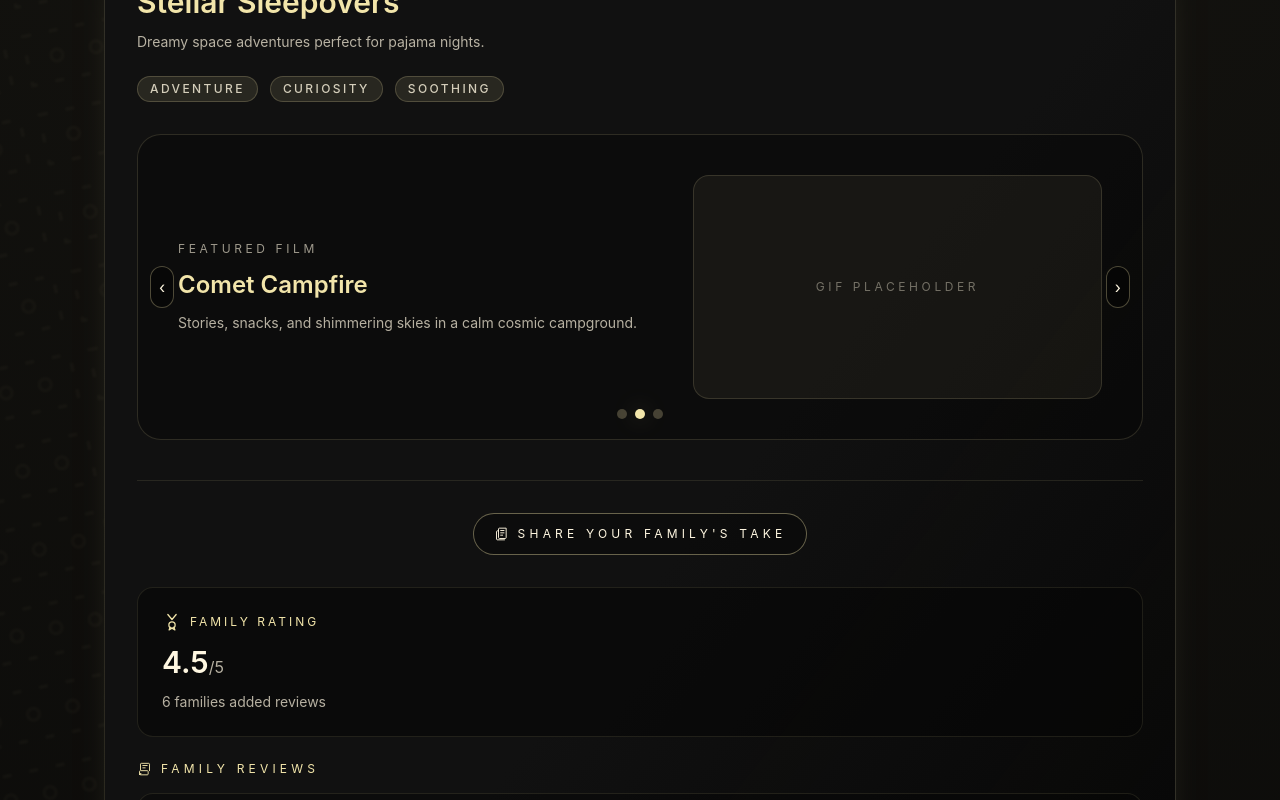
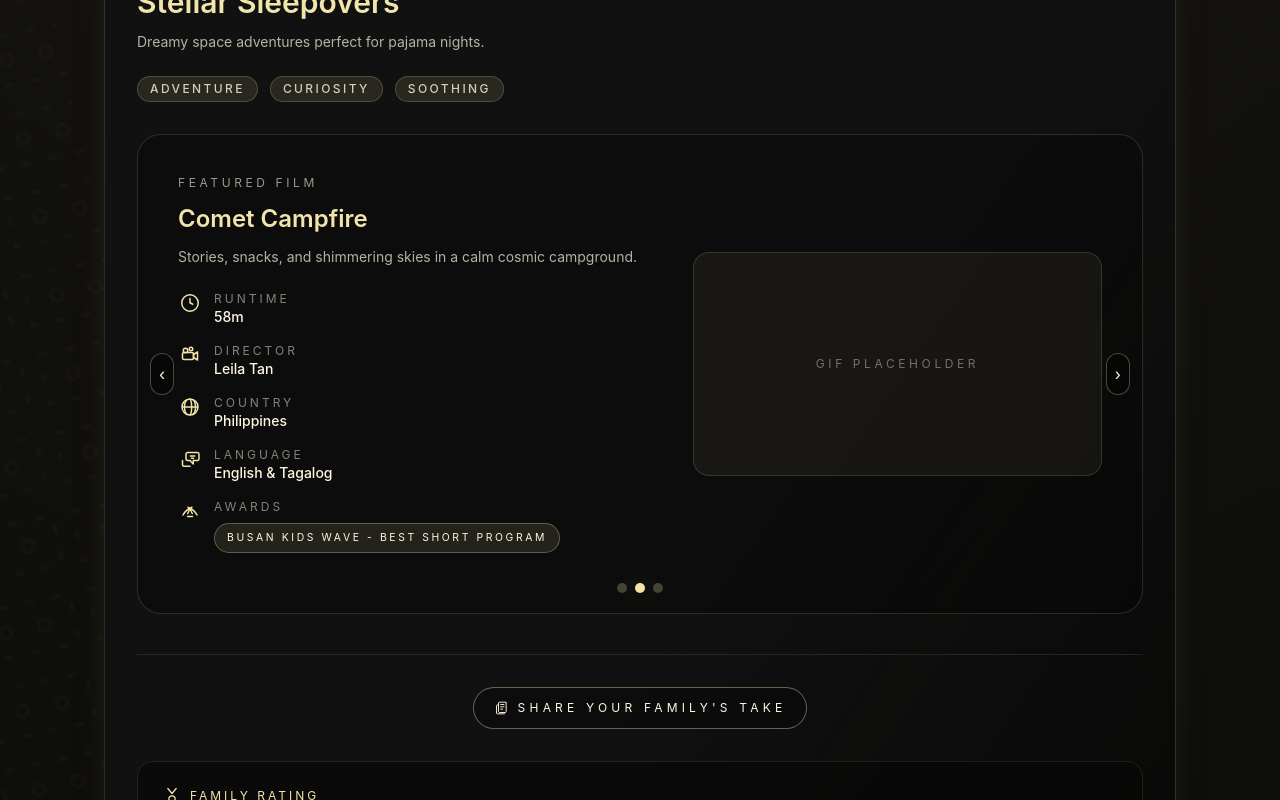
Before and after one commit to xavierchen0/cw-famjam-demo, a React (Vite) app: page / in a window 1280 px wide. Shown: the part 740-1540 px from the top of the page. Built offline with nearby package versions, Linux system fonts and the light colour scheme.

Commit message:
feat: add additional fields to film cards

```diff
--- a/src/App.jsx
+++ b/src/App.jsx
@@ -227,6 +227,126 @@ const IconBook = ({ className }) => (
   </svg>
 );
 
+const IconDirector = ({ className }) => (
+  <svg
+    className={className}
+    viewBox="0 0 24 24"
+    fill="none"
+    xmlns="http://www.w3.org/2000/svg"
+    aria-hidden="true"
+  >
+    <circle
+      cx="7.5"
+      cy="7.5"
+      r="2.25"
+      stroke="currentColor"
+      strokeWidth="1.5"
+    />
+    <circle
+      cx="13"
+      cy="6"
+      r="1.75"
+      stroke="currentColor"
+      strokeWidth="1.5"
+    />
+    <rect
+      x="4.5"
+      y="9.5"
+      width="11"
+      height="7"
+      rx="1.5"
+      stroke="currentColor"
+      strokeWidth="1.5"
+    />
+    <path
+      d="M15.5 11.5 19.5 9v8l-4-2.5V11.5Z"
+      stroke="currentColor"
+      strokeWidth="1.5"
+      strokeLinecap="round"
+      strokeLinejoin="round"
+    />
+  </svg>
+);
+
+const IconGlobe = ({ className }) => (
+  <svg
+    className={className}
+    viewBox="0 0 24 24"
+    fill="none"
+    xmlns="http://www.w3.org/2000/svg"
+    aria-hidden="true"
+  >
+    <circle cx="12" cy="12" r="8" stroke="currentColor" strokeWidth="1.5" />
+    <path
+      d="M4.5 12h15M12 4c2.2 2.4 2.2 13.6 0 16M9 4.8c-1.3.9-2.5 3.4-2.5 7.2S7.7 18.4 9 19.2M15 4.8c1.3.9 2.5 3.4 2.5 7.2S16.3 18.4 15 19.2"
+      stroke="currentColor"
+      strokeWidth="1.5"
+      strokeLinecap="round"
+    />
+  </svg>
+);
+
+const IconLanguage = ({ className }) => (
+  <svg
+    className={className}
+    viewBox="0 0 24 24"
+    fill="none"
+    xmlns="http://www.w3.org/2000/svg"
+    aria-hidden="true"
+  >
+    <path
+      d="M19.5 5.5H9.75a1.75 1.75 0 0 0-1.75 1.75v4.5a1.75 1.75 0 0 0 1.75 1.75H12l3.25 3.5v-3.5h4.25A1.75 1.75 0 0 0 21 11.75v-4.5A1.75 1.75 0 0 0 19.5 5.5Z"
+      stroke="currentColor"
+      strokeWidth="1.5"
+      strokeLinecap="round"
+      strokeLinejoin="round"
+    />
+    <path
+      d="M4.5 13.5v4c0 .97.78 1.75 1.75 1.75H12"
+      stroke="currentColor"
+      strokeWidth="1.5"
+      strokeLinecap="round"
+    />
+    <path
+      d="M12.25 9h4.5M13.5 11.25h2"
+      stroke="currentColor"
+      strokeWidth="1.5"
+      strokeLinecap="round"
+    />
+  </svg>
+);
+
+const IconCannes = ({ className }) => (
+  <svg
+    className={className}
+    viewBox="0 0 24 24"
+    fill="none"
+    xmlns="http://www.w3.org/2000/svg"
+    aria-hidden="true"
+  >
+    <path
+      d="M5 16c1.8-3.6 4.8-6.3 9-7.8-2.2 1.9-3.6 4-4.3 6.4"
+      stroke="currentColor"
+      strokeWidth="1.5"
+      strokeLinecap="round"
+      strokeLinejoin="round"
+    />
+    <path
+      d="M19 16c-1.8-3.6-4.8-6.3-9-7.8 2.2 1.9 3.6 4 4.3 6.4"
+      stroke="currentColor"
+      strokeWidth="1.5"
+      strokeLinecap="round"
+      strokeLinejoin="round"
+    />
+    <path
+      d="M9.5 17.5h5"
+      stroke="currentColor"
+      strokeWidth="1.5"
+      strokeLinecap="round"
+    />
+  </svg>
+);
+
 const keywordOptions = [
   "Adventure",
   "Heartwarming",
@@ -249,16 +369,31 @@ const playlistSeed = [
         title: "Moonlight Mission",
         blurb:
           "A gentle sci-fi tale about a sibling duo learning teamwork on a lunar quest.",
+        director: "Ari Vega",
+        country: "Singapore",
+        language: "English & Mandarin",
+        runtime: "1h 12m",
+        awards: ["Cannes Junior Nights - Audience Award"],
       },
       {
         title: "Comet Campfire",
         blurb:
           "Stories, snacks, and shimmering skies in a calm cosmic campground.",
+        director: "Leila Tan",
+        country: "Philippines",
+        language: "English & Tagalog",
+        runtime: "58m",
+        awards: ["Busan Kids Wave - Best Short Program"],
       },
       {
         title: "Stardust Sleepover",
         blurb:
           "A bedtime-ready short filled with lullaby melodies and floating star critters.",
+        director: "Mina Koh",
+        country: "South Korea",
+        language: "Korean",
+        runtime: "46m",
+        awards: ["Cannes Junior Nights - Official Selection"],
       },
     ],
     reviews: [
@@ -316,19 +451,39 @@ const playlistSeed = [
         title: "Popcorn Pranksters",
         blurb:
           "Two best friends rescue a cinema night with imaginative mischief.",
+        director: "Diego Martins",
+        country: "Brazil",
+        language: "Portuguese & English",
+        runtime: "1h 05m",
+        awards: ["TIFFkids - Best Ensemble Comedy"],
       },
       {
         title: "The Umbrella Parade",
         blurb:
           "Colorful umbrella creatures tumble through town with rhythmic giggles.",
+        director: "Aya Nakamori",
+        country: "Japan",
+        language: "Japanese",
+        runtime: "52m",
+        awards: ["Cannes Junior Nights - Jury Mention"],
       },
       {
         title: "Whisker Whirl",
         blurb: "A troupe of circus kittens learns timing the silly way.",
+        director: "Imani Brooks",
+        country: "United States",
+        language: "English",
+        runtime: "1h 10m",
+        awards: ["SXSW WonderKids - Audience Favorite"],
       },
       {
         title: "Balloon Buddies",
         blurb: "Short, smart, and delightfully bouncy cartoon skits.",
+        director: "Noah Feld",
+        country: "Canada",
+        language: "English & French",
+        runtime: "48m",
+        awards: ["Annecy Family Spotlight - Special Distinction"],
       },
     ],
     reviews: [
@@ -387,16 +542,31 @@ const playlistSeed = [
         title: "Lanterns in the Library",
         blurb:
           "A friendship forms while restoring a community library by lantern light.",
+        director: "Siti Rahman",
+        country: "Malaysia",
+        language: "English & Malay",
+        runtime: "1h 20m",
+        awards: ["Berlinale Generation - Crystal Bear Nominee"],
       },
       {
         title: "Garden of Small Giants",
         blurb:
           "Micro-adventures that show how little acts of kindness grow big hearts.",
+        director: "Petra Milos",
+        country: "Croatia",
+        language: "Croatian & English",
+        runtime: "54m",
+        awards: ["Cannes Junior Nights - Storytelling Award"],
       },
       {
         title: "The Bridge Builders",
         blurb:
           "An animated journey about listening, apologising, and starting fresh.",
+        director: "Linh Tran",
+        country: "Vietnam",
+        language: "Vietnamese",
+        runtime: "1h 35m",
+        awards: ["Tribeca Family - Grand Prize"],
       },
     ],
     reviews: [
@@ -524,26 +694,98 @@ function FilmCarousel({ films, autoInterval = 6000 }) {
         className="flex transition-transform duration-500 ease-out"
         style={{ transform: `translateX(-${activeIndex * 100}%)` }}
       >
-        {films.map((film) => (
-          <div key={film.title} className="min-w-full p-6 sm:p-8 lg:p-10">
+        {films.map((film) => {
+          const {
+            title,
+            blurb,
+            director,
+            country,
+            language,
+            runtime,
+            awards = [],
+          } = film;
+          const hasAwards = Array.isArray(awards) && awards.length > 0;
+
+          return (
+            <div key={title} className="min-w-full p-6 sm:p-8 lg:p-10">
               <div className="grid gap-6 lg:grid-cols-[1.2fr_1fr] lg:items-center">
                 <div>
                   <p className="text-xs uppercase tracking-[0.3em] text-brand-cream/60">
                     Featured Film
                   </p>
                   <h3 className="mt-3 text-2xl font-semibold text-brand-gold">
-                  {film.title}
+                    {title}
                   </h3>
-                <p className="mt-3 text-sm text-brand-cream/70">
-                  {film.blurb}
+                  <p className="mt-3 text-sm text-brand-cream/70">{blurb}</p>
+
+                  <div className="mt-6 space-y-4 text-sm text-brand-cream/80">
+                    <div className="flex items-start gap-3">
+                      <IconClock className="h-6 w-6 text-brand-gold" />
+                      <div>
+                        <p className="text-xs uppercase tracking-[0.25em] text-brand-cream/50">
+                          Runtime
                         </p>
+                        <p className="font-medium text-brand-cream">
+                          {runtime || "TBA"}
+                        </p>
+                      </div>
+                    </div>
+                    <div className="flex items-start gap-3">
+                      <IconDirector className="h-6 w-6 text-brand-gold" />
+                      <div>
+                        <p className="text-xs uppercase tracking-[0.25em] text-brand-cream/50">
+                          Director
+                        </p>
+                        <p className="font-medium text-brand-cream">{director}</p>
+                      </div>
+                    </div>
+                    <div className="flex items-start gap-3">
+                      <IconGlobe className="h-6 w-6 text-brand-gold" />
+                      <div>
+                        <p className="text-xs uppercase tracking-[0.25em] text-brand-cream/50">
+                          Country
+                        </p>
+                        <p className="font-medium text-brand-cream">{country}</p>
+                      </div>
+                    </div>
+                    <div className="flex items-start gap-3">
+                      <IconLanguage className="h-6 w-6 text-brand-gold" />
+                      <div>
+                        <p className="text-xs uppercase tracking-[0.25em] text-brand-cream/50">
+                          Language
+                        </p>
+                        <p className="font-medium text-brand-cream">{language}</p>
+                      </div>
+                    </div>
+                    {hasAwards ? (
+                      <div className="flex items-start gap-3">
+                        <IconCannes className="h-6 w-6 text-brand-gold" />
+                        <div>
+                          <p className="text-xs uppercase tracking-[0.25em] text-brand-cream/50">
+                            Awards
+                          </p>
+                          <div className="mt-2 flex flex-wrap gap-2">
+                            {awards.map((award) => (
+                              <span
+                                key={`${title}-${award}`}
+                                className="rounded-full border border-brand-gold/30 bg-brand-gold/10 px-3 py-1 text-[0.65rem] uppercase tracking-[0.25em] text-brand-cream"
+                              >
+                                {award}
+                              </span>
+                            ))}
+                          </div>
+                        </div>
+                      </div>
+                    ) : null}
+                  </div>
                 </div>
                 <div className="flex h-48 items-center justify-center rounded-2xl border border-brand-gold/15 bg-brand-gold/5 text-xs uppercase tracking-[0.3em] text-brand-cream/40 sm:h-56">
                   GIF placeholder
                 </div>
               </div>
             </div>
-        ))}
+          );
+        })}
       </div>
 
       {films.length > 1 && (
```
Lines whose indentation alone changed are shown as unchanged.
